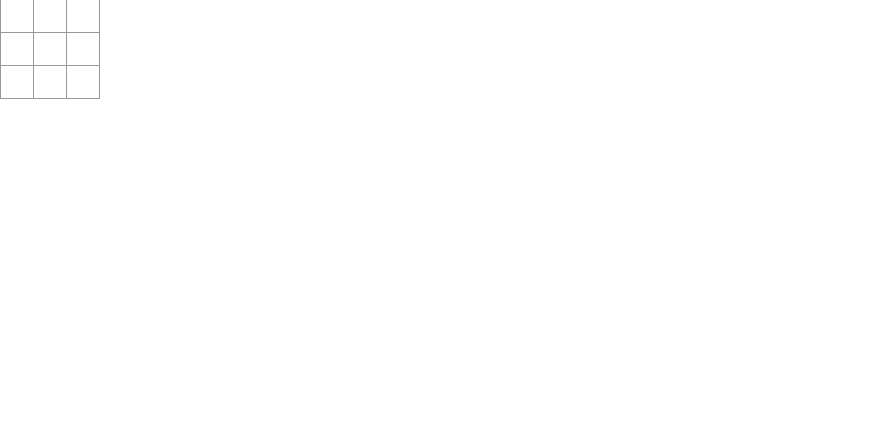
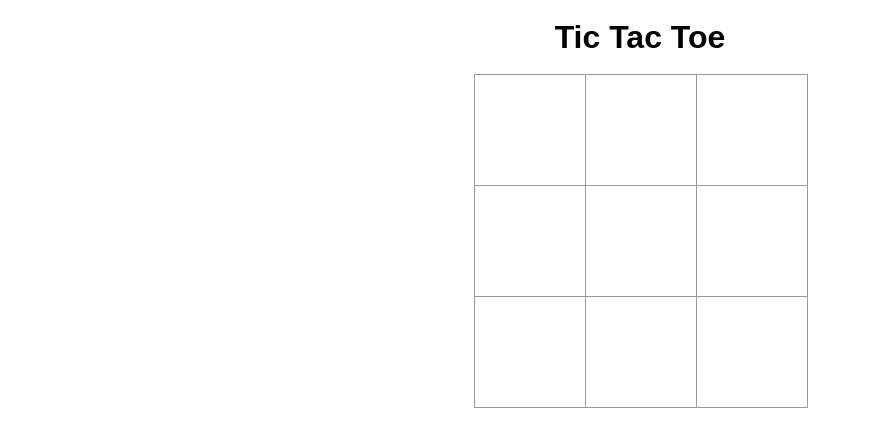
Before and after one commit to hayesch19/tic-tac-toe, a React (Create React App) app: page / in a window 1280 px wide. Shown: the top 446 px of the page, without its empty margins (0-871 px from the left). Built offline with nearby package versions, Linux system fonts and the light colour scheme.

Commit message:
Header Added And CSS Changes

```diff
--- a/src/components/Board.jsx
+++ b/src/components/Board.jsx
@@ -7,6 +7,10 @@ const Board = () => {
   const [move, setMove] = useState(Math.random() > 0.5 ? 5 : 3)
 
   return (
+    <div className="game-area">
+      <div className="header">
+        <h1>Tic Tac Toe</h1>
+      </div>
       <div className="game-board">
         <div className="row">
           <Square number={0} />
@@ -24,6 +28,7 @@ const Board = () => {
           <Square number={8} />
         </div>
       </div>
+    </div>
   )
 }
 
--- a/src/index.css
+++ b/src/index.css
@@ -13,23 +13,25 @@ body {
 
 /***** Classes *****/
 
+.header {
+  text-align: center;
+}
+
 .square {
   background: #fff;
-  border: 1px solid #999;
-  float: left;
-  font-size: 24px;
-  font-weight: bold;
-  line-height: 34px;
-  height: 34px;
+  border: 1.5px solid #999;
+  line-height: 7rem;
+  height: 7rem;
+  width: 7rem;
   margin-right: -1px;
   margin-top: -1px;
-  padding: 0;
+  padding: 0rem;
   text-align: center;
-  width: 34px;
 }
 
 .row {
   display: flex;
+  justify-content: center;
   border: solid;
   border-width: 0px;
 }
```
Lines whose indentation alone changed are shown as unchanged.
